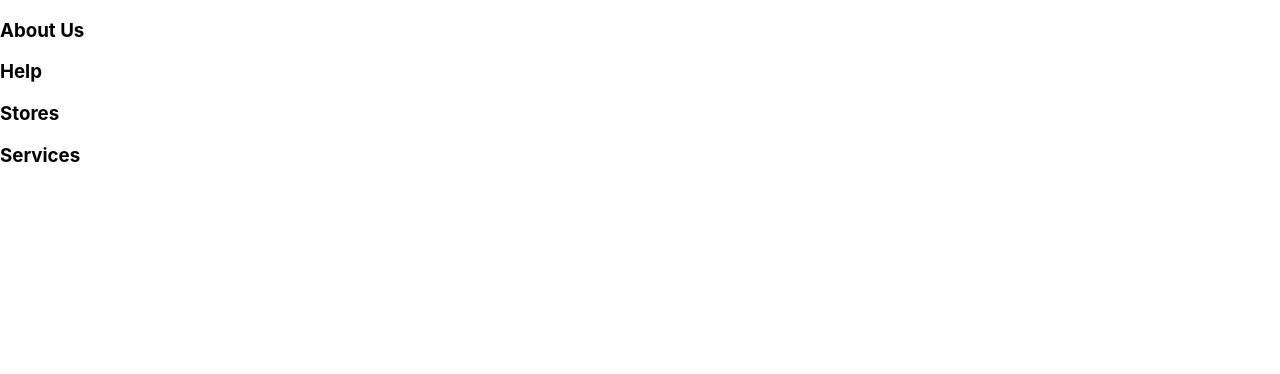
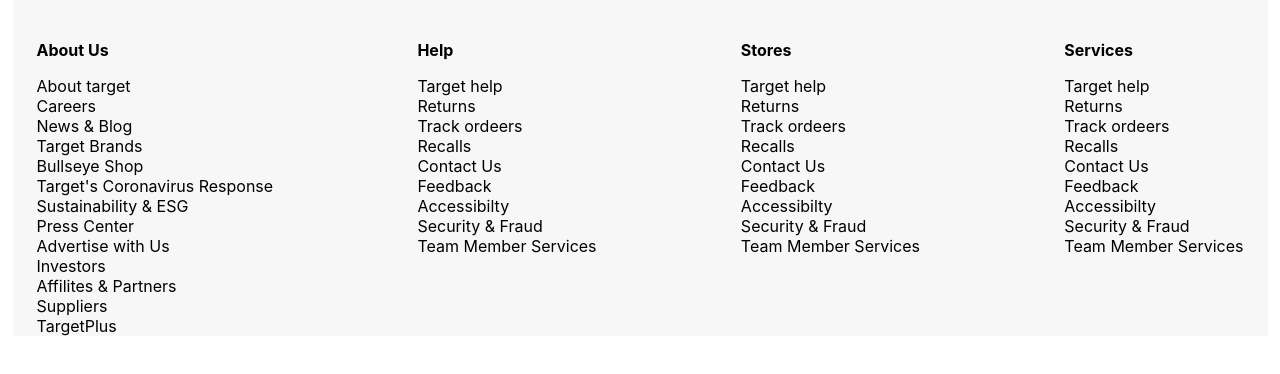
Before and after one commit to nplawton/FEC-Capstone-Bullseye, a React (Create React App) app in the folder bullseye/: page / in a window 1280 px wide. Shown: the top 374 px of the page. Built offline with nearby package versions, Linux system fonts and the light colour scheme; the HTML template or start-up script is replaced by a standard one.

Commit message:
Footer progress

```diff
--- a/bullseye/src/App.css
+++ b/bullseye/src/App.css
@@ -1,4 +1,8 @@
-.App {
+/* .Footer-div {
+  background-color: Red;
+  display: flex;
+} */
+/* .App {
   text-align: center;
 }
 
@@ -35,4 +39,4 @@
   to {
     transform: rotate(360deg);
   }
-}
+} */
--- a/bullseye/src/App.js
+++ b/bullseye/src/App.js
@@ -1,17 +1,15 @@
-import React, { Fragment } from "react";
+import React from "react";
+import Footer from "./components/Footer";
 import './App.css';
-
 
 //components
 
-import Footer from "./components/Footer";
+
 function App() {
   return (
-    <Fragment>
-      <div className="container">
-        <Footer />
-      </div>
-    </Fragment>
+  <div className="footer-container">
+    <Footer />
+  </div>
   );
 }
 
--- a/bullseye/src/components/Footer.js
+++ b/bullseye/src/components/Footer.js
@@ -1,18 +1,117 @@
-import React, { Fragment } from 'react';
+import { useState } from 'react';
+import FooterCSS from './Footer.module.css';
 
 
 
 const Footer = () => {
+  // const tagss = [
+  //   { id: 1, text: 'tags 1' },
+  //   { id: 2, text: 'tags 2'},
+  //   { id: 3, text: 'tags 3' },
+  // ];
   return (
-    <Fragment>
-      <div className = "footer">
-      <h3>About Us</h3>
-      <h3>Help</h3>
-      <h3>Stores</h3>
-      <h3>Services</h3>
+  <footer className = {FooterCSS.container}>
+    <div><h3 className={FooterCSS.bordering} >About Us</h3>
+
+    <>
+    <div className={FooterCSS.tags} >
+
+    <a>About target</a>
+     <a>Careers</a>
+     <a>News & Blog</a>
+     <a>Target Brands</a>
+     <a>Bullseye Shop</a>
+     <a>Target's Coronavirus Response</a>
+     <a>Sustainability & ESG</a>
+     <a>Press Center</a>
+     <a>Advertise with Us</a>
+     <a>Investors</a>
+     <a>Affilites & Partners</a>
+     <a>Suppliers</a>
+     <a>TargetPlus</a>
     </div>
-    </Fragment>
+    </>
+     </div>
+
+     <div><h3 className={FooterCSS.bordering} >Help</h3>
+
+      <>
+      <div className={FooterCSS.tags}>
+        <a>Target help</a>
+        <a>Returns</a>
+        <a>Track ordeers</a>
+        <a>Recalls</a>
+        <a>Contact Us</a>
+        <a>Feedback</a>
+        <a>Accessibilty</a>
+        <a>Security & Fraud</a>
+        <a>Team Member Services</a>
+      </div></>
+      </div>
+
+     <div><h3 className={FooterCSS.bordering} >Stores</h3>
+
+      <>
+      <div className={FooterCSS.tags}>
+        <a>Target help</a>
+        <a>Returns</a>
+        <a>Track ordeers</a>
+        <a>Recalls</a>
+        <a>Contact Us</a>
+        <a>Feedback</a>
+        <a>Accessibilty</a>
+        <a>Security & Fraud</a>
+        <a>Team Member Services</a>
+      </div></>
+      </div>
+
+     <div><h3 className={FooterCSS.bordering} >Services</h3>
+
+      <>
+      <div className={FooterCSS.tags}>
+        <a>Target help</a>
+        <a>Returns</a>
+        <a>Track ordeers</a>
+        <a>Recalls</a>
+        <a>Contact Us</a>
+        <a>Feedback</a>
+        <a>Accessibilty</a>
+        <a>Security & Fraud</a>
+        <a>Team Member Services</a>
+      </div></>
+      </div>
+  </footer>
   );
 }
 
 export default Footer;
+
+// const Footer = () => {
+//   const [atag, setatag] = useState(<a></a>)
+
+//   function updateAtag() {
+//     setatag(atags => atags = <a></a>)
+//   }
+
+//   return (
+//   <footer className = "footer-container">
+//     <div><h3 className={FooterCSS.bordering} >About Us</h3>
+//      <a setatag={updateAtag}>About target</a>
+//      {/* <a>Careers</a>
+//      <a>About target</a>
+//      <a>About target</a>
+//      <a>About target</a>
+//      <a>About target</a>
+//      <a>About target</a>
+//      <a>About target</a>
+//      <a>About target</a>
+//      <a>About target</a>
+//      <a>About target</a>
+//      <a>About target</a>
+//      <a>About target</a> */}
+//      </div>
+//     <div><h3 >Help</h3> </div>
+//     <div><h3 >Stores</h3> </div>
+//     <div><h3 >Services</h3> </div>
+//   </footer>
+//   );
--- /dev/null
+++ b/bullseye/src/components/Footer.module.css
@@ -0,0 +1,49 @@
+/* Specific Footer  component not global */
+.container {
+  display:flex;
+  background-color: #F7F7F7;
+  flex-direction: row;
+  justify-content: space-between;
+  margin-left: 12.500px;
+  margin-right: 12.500px;
+  border: 0;
+  padding-top: 24px;
+  padding-left: 24px;
+  padding-right: 24px;
+  max-width: 1400px;
+}
+
+
+
+
+.bordering {
+  display: flex;
+  justify-content: space-between;
+  margin-bottom: 8px;
+  margin-block-start: 1em;
+  margin-block-end: 1em;
+  font-size: 16px;
+  text-size-adjust: 100%;
+
+}
+
+.tags {
+  display: flex;
+  /* box-sizing: border-box; */
+  flex-direction: column;
+  position: 0;
+  border: 0;
+  padding-top: 8px 16px;
+
+
+  overflow: visible;
+  line-height: inherit;
+  vertical-align: baseline;
+  position: relative;
+  text-decoration: none;
+
+}
+
+.tags:hover{
+  text-decoration: underline;
+}
--- a/bullseye/src/index.css
+++ b/bullseye/src/index.css
@@ -7,7 +7,22 @@
   -moz-osx-font-smoothing: grayscale;
 }
 
-code {
+/* code {
   font-family: source-code-pro, Menlo, Monaco, Consolas, 'Courier New',
     monospace;
-}
+} */
+
+
+
+/* footer CSS placed in this file since the footer is global area for the page  */
+/* .footer-container {
+  display:flex;
+  background-color: #F7F7F7;
+  flex-direction: row;
+  padding-top: 24px;
+  padding-left: 24px;
+  padding-right: 24px;
+  margin-left: 12.5px;
+  margin-right: 12.5px;
+  max-width: 1400px;
+} */
```
